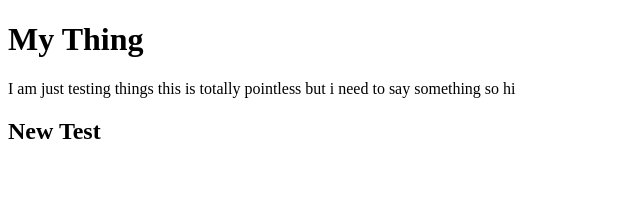
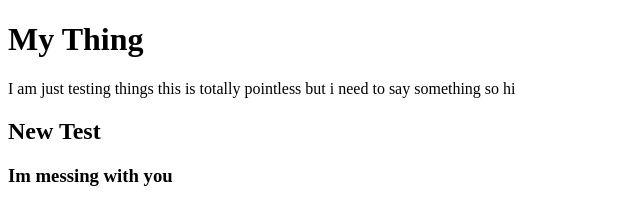
Before and after one commit to ajholligan/gitIntro, a plain HTML site: page index.html in a window 1280 px wide. Shown: the whole page, without its empty margins (0-640 px from the left). Drawn offline with Linux system fonts and the light colour scheme.

Commit message:
Messing
fsfaf

```diff
--- a/index.html
+++ b/index.html
@@ -11,5 +11,7 @@
 
       <h2> New Test</h2>
 
+  <h3> Im messing with you</h3>
+
   </body>
 </html>
```
